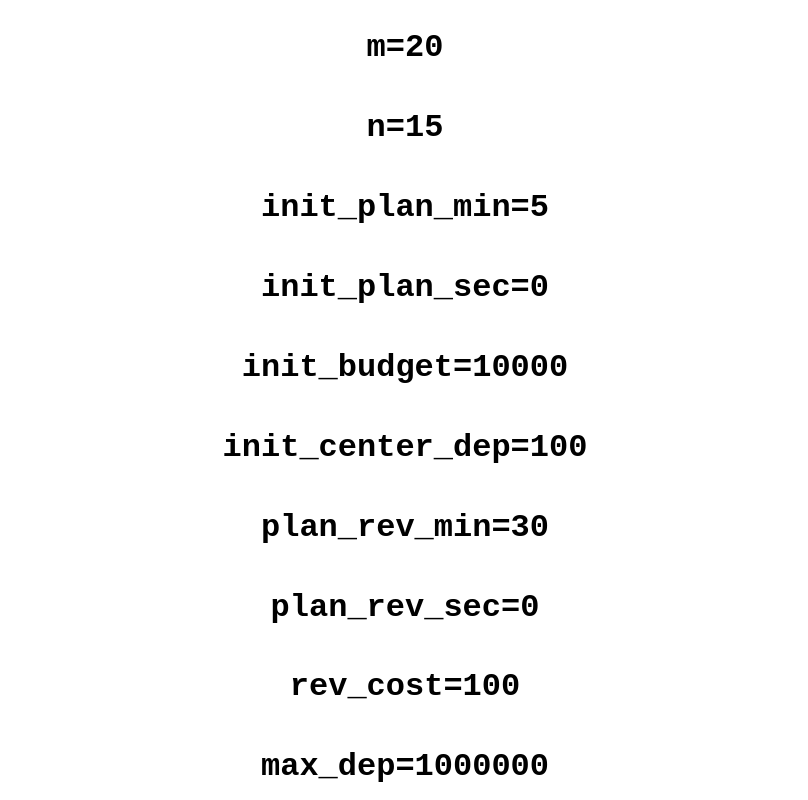
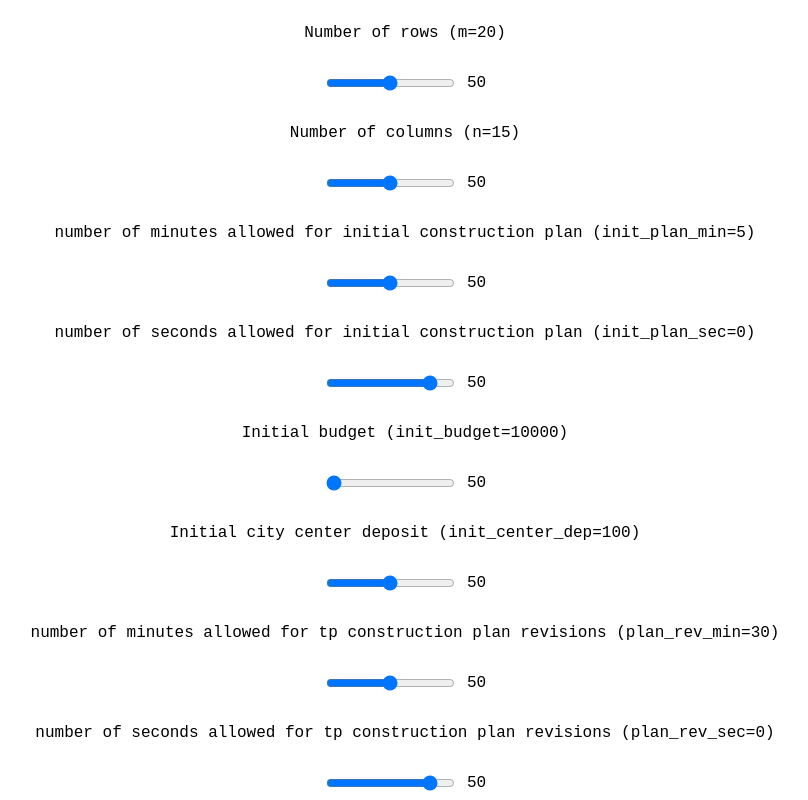
Before and after one commit to Thatthana/Upbeat, a Next.js app in the folder frontend/: page /configsPage in a window 1280 px wide. Shown: the top 800 px of the page, without its empty margins (235-1043 px from the left). Built offline with nearby package versions, Linux system fonts and the light colour scheme.

Commit message:
update config page

```diff
--- /dev/null
+++ b/frontend/src/components/Slider.jsx
@@ -0,0 +1,16 @@
+import React, { useState } from 'react';
+
+export default function Slider() {
+  const [value, setValue] = useState(50);
+
+  function handleChange(event) {
+    setValue(event.target.value);
+  }
+
+  return (
+    <div style={{ display: 'flex', alignItems: 'center' }}>
+      <input type="range" min="0" max="100" value={value} onChange={handleChange} style={{ flex: 1 }} />
+      <p style={{ marginLeft: '10px' }}>{value}</p>
+    </div>
+  );
+}
--- /dev/null
+++ b/frontend/src/components/Slider2.jsx
@@ -0,0 +1,16 @@
+import React, { useState } from 'react';
+
+export default function Slider2() {
+  const [value, setValue] = useState(50);
+
+  function handleChange(event) {
+    setValue(event.target.value);
+  }
+
+  return (
+    <div style={{ display: 'flex', alignItems: 'center' }}>
+      <input type="range" min="0" max="59" value={value} onChange={handleChange} style={{ flex: 1 }} />
+      <p style={{ marginLeft: '10px' }}>{value}</p>
+    </div>
+  );
+}
--- /dev/null
+++ b/frontend/src/components/Slider3.jsx
@@ -0,0 +1,16 @@
+import React, { useState } from 'react';
+
+export default function Slider3() {
+  const [value, setValue] = useState(50);
+
+  function handleChange(event) {
+    setValue(event.target.value);
+  }
+
+  return (
+    <div style={{ display: 'flex', alignItems: 'center' }}>
+      <input type="range" min="0" max="100000" value={value} onChange={handleChange} style={{ flex: 1 }} />
+      <p style={{ marginLeft: '10px' }}>{value}</p>
+    </div>
+  );
+}
--- a/frontend/src/pages/configsPage.tsx
+++ b/frontend/src/pages/configsPage.tsx
@@ -1,17 +1,33 @@
+import Slider from "../components/Slider";
+import Slider2 from "../components/Slider2";
+import Slider3 from "../components/Slider3";
+
+
 export default function configsPage() {
   return (
     <div className="home">
-      <h1> m=20</h1>
-      <h1> n=15</h1>
-      <h1> init_plan_min=5</h1>
-      <h1> init_plan_sec=0</h1>
-      <h1> init_budget=10000</h1>
-      <h1> init_center_dep=100</h1>
-      <h1> plan_rev_min=30</h1>
-      <h1> plan_rev_sec=0</h1>
-      <h1> rev_cost=100 </h1>
-      <h1> max_dep=1000000 </h1>
-      <h1> interest_pct=5 </h1>
+      <p> Number of rows (m=20)</p>
+      <Slider/>
+      <p> Number of columns (n=15)</p>
+      <Slider/>
+      <p> number of minutes allowed for initial construction plan (init_plan_min=5)</p>
+      <Slider/>
+      <p> number of seconds allowed for initial construction plan (init_plan_sec=0)</p>
+      <Slider2/>
+      <p> Initial budget (init_budget=10000)</p>
+      <Slider3/>
+      <p> Initial city center deposit  (init_center_dep=100)</p>
+      <Slider/>
+      <p> number of minutes allowed for tp construction plan revisions (plan_rev_min=30)</p>
+      <Slider/>
+      <p>number of seconds allowed for tp construction plan revisions (plan_rev_sec=0)</p>
+      <Slider2/>
+      <p> Construction plan revision cost (rev_cost=100) </p>
+      <Slider/>
+      <p> Maximum deposit per region (max_dep=1000000) </p>
+      <Slider/>
+      <p> Interest rate percentage (interest_pct=5) </p>
+      <Slider/>
     </div>
   );
 }
--- a/frontend/src/pages/gamePage.jsx
+++ b/frontend/src/pages/gamePage.jsx
@@ -4,6 +4,7 @@ import Money from "../components/money";
 import Turn from "../components/turn";
 import Frame from "../components/Frame";
 import InputPlan from "../components/InputPlan";
+import Slider from "../components/Slider";
 
 export default function gamePage() {
   return (
@@ -13,6 +14,7 @@ export default function gamePage() {
       <Money />
       <Frame />
       <InputPlan/>
+
     </div>
   );
 }
```
